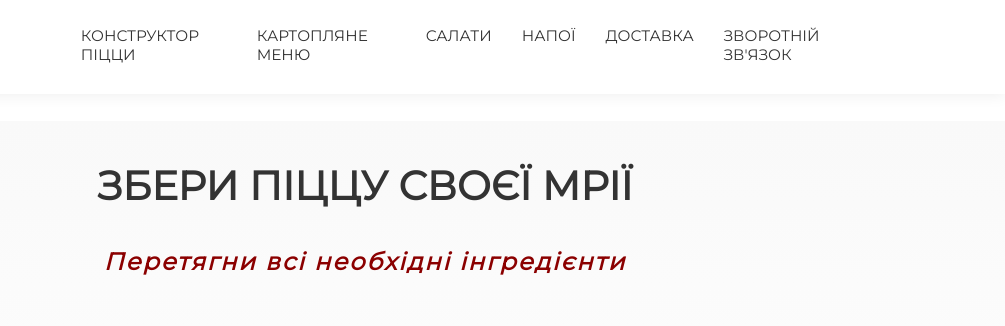
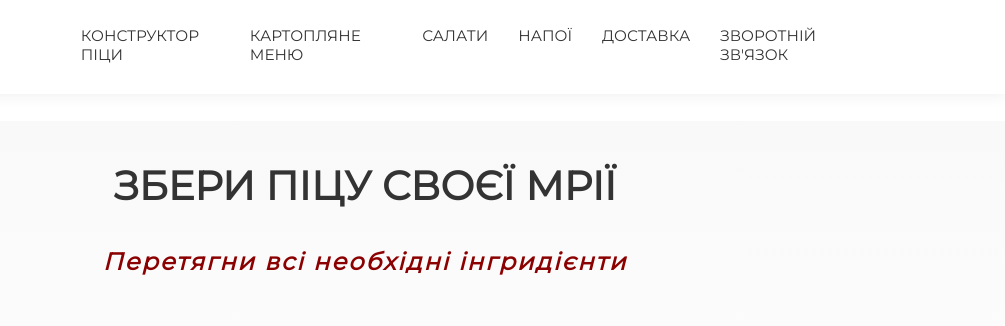
Before and after one commit to IvSem/PizzaHW, a plain HTML site: page index.html in a window 1280 px wide. Shown: the top 326 px of the page, 275-1280 px from the left. Drawn offline with Linux system fonts and the light colour scheme.

Commit message:
Update index.html

```diff
--- a/index.html
+++ b/index.html
@@ -20,7 +20,7 @@
         /></a>
         <nav>
           <ul>
-            <li>Конструктор піцци</li>
+            <li>Конструктор піци</li>
             <li>Картопляне меню</li>
             <li>Салати</li>
             <li>Напої</li>
@@ -31,8 +31,8 @@
       </div>
     </header>
     <main>
-      <h1>Збери піццу своєї мрії</h1>
-      <sub><b>Перетягни всi необхiднi iнгредiєнти<b></sub>
+      <h1>Збери піцу своєї мрії</h1>
+      <sub><b>Перетягни всi необхiднi iнгридiєнти<b></sub>
       <div id="banner">Отримай знижку 30%!<br /><button>Отримати</button></div>
       <h3>Розмiр:</h3>
       <form id="pizza" action="">
```
